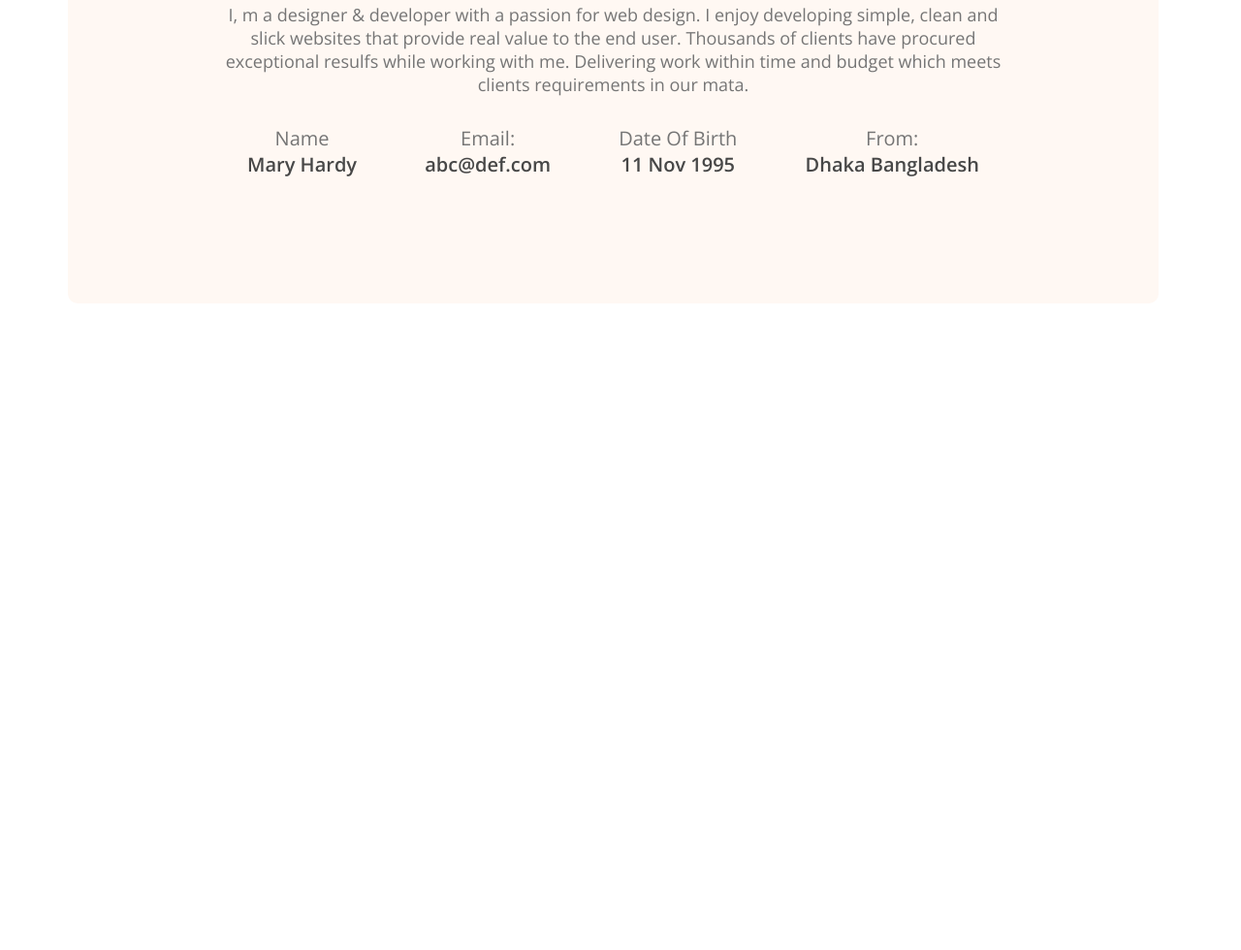
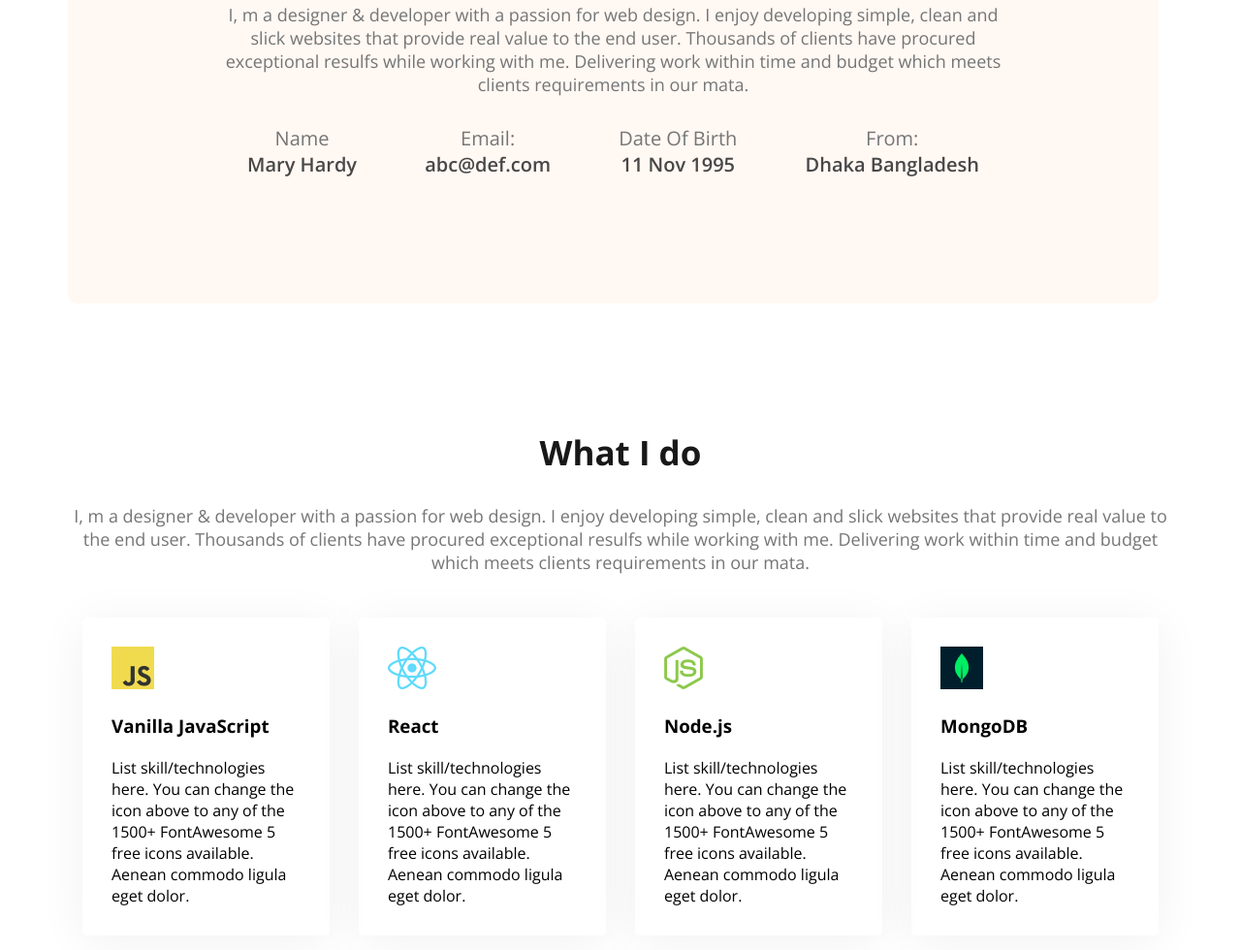
Before and after one commit to dev-ahmedfahim/dummy-dev-portfolio, a plain HTML site: page index.html in a window 1280 px wide. Shown: the part 1096-2076 px from the top of the page at 97% size. Before the commit the page ends 1409 px from the top, so only its background shows below. Drawn offline with nearby package versions, Linux system fonts and the light colour scheme.

Commit message:
added tec skills section

```diff
--- a/index.html
+++ b/index.html
@@ -71,6 +71,41 @@
           </div>
         </div>
       </section>
+      <!-- What i do section started-->
+      <section class="skills">
+        <div class="skills-section-texts">
+          <h3 class="section-title">What I do</h3>
+          <p class="section-description">
+            I, m a designer & developer with a passion for web design. I enjoy
+            developing simple, clean and slick websites that provide real value
+            to the end user. Thousands of clients have procured exceptional
+            resulfs while working with me. Delivering work within time and
+            budget which meets clients requirements in our mata.
+          </p>
+        </div>
+        <div class="skill-container">
+          <div class="skill">
+          <img src="images/icons/js.png" alt="">
+          <h3 class="skill-title">Vanilla JavaScript</h3>
+          <p class="skill-description">List skill/technologies here. You can change the icon above to any of the 1500+ FontAwesome 5 free icons available. Aenean commodo ligula eget dolor.</p>
+        </div>
+        <div class="skill">
+          <img src="images/icons/react.png" alt="">
+          <h3 class="skill-title">React</h3>
+          <p class="skill-description">List skill/technologies here. You can change the icon above to any of the 1500+ FontAwesome 5 free icons available. Aenean commodo ligula eget dolor.</p>
+        </div>
+        <div class="skill">
+          <img src="images/icons/nodejs.png" alt="">
+          <h3 class="skill-title">Node.js</h3>
+          <p class="skill-description">List skill/technologies here. You can change the icon above to any of the 1500+ FontAwesome 5 free icons available. Aenean commodo ligula eget dolor.</p>
+        </div>
+        <div class="skill">
+          <img src="images/icons/mongo.png" alt="">
+          <h3 class="skill-title">MongoDB</h3>
+          <p class="skill-description">List skill/technologies here. You can change the icon above to any of the 1500+ FontAwesome 5 free icons available. Aenean commodo ligula eget dolor.</p>
+        </div>
+        </div>
+      </section>
     </main>
     <footer></footer>
   </body>
--- a/styles/portfolio.css
+++ b/styles/portfolio.css
@@ -102,6 +102,10 @@ main {
   max-width: 1140px;
   margin: 0 auto;
 }
+main section{
+  margin-top: 130px;
+
+}
 /* About styles */
 .about {
   border-radius: 10px;
@@ -128,3 +132,25 @@ main {
 .section-description {
   margin: 30px 0;
 }
+.skills-section-texts{
+  text-align: center;
+}
+/* skill section styles */
+.skill-container{
+  display: flex;
+}
+.skill{
+  padding: 30px;
+  box-shadow: 0 6px 50px 0px rgba(0, 0, 0, 0.06);
+  margin: 15px;
+  border-radius: 5px;
+
+
+}
+.skill-title{
+  margin-top: 20px;
+}
+.skill-description{
+  margin-top: 20px;
+
+}
```
